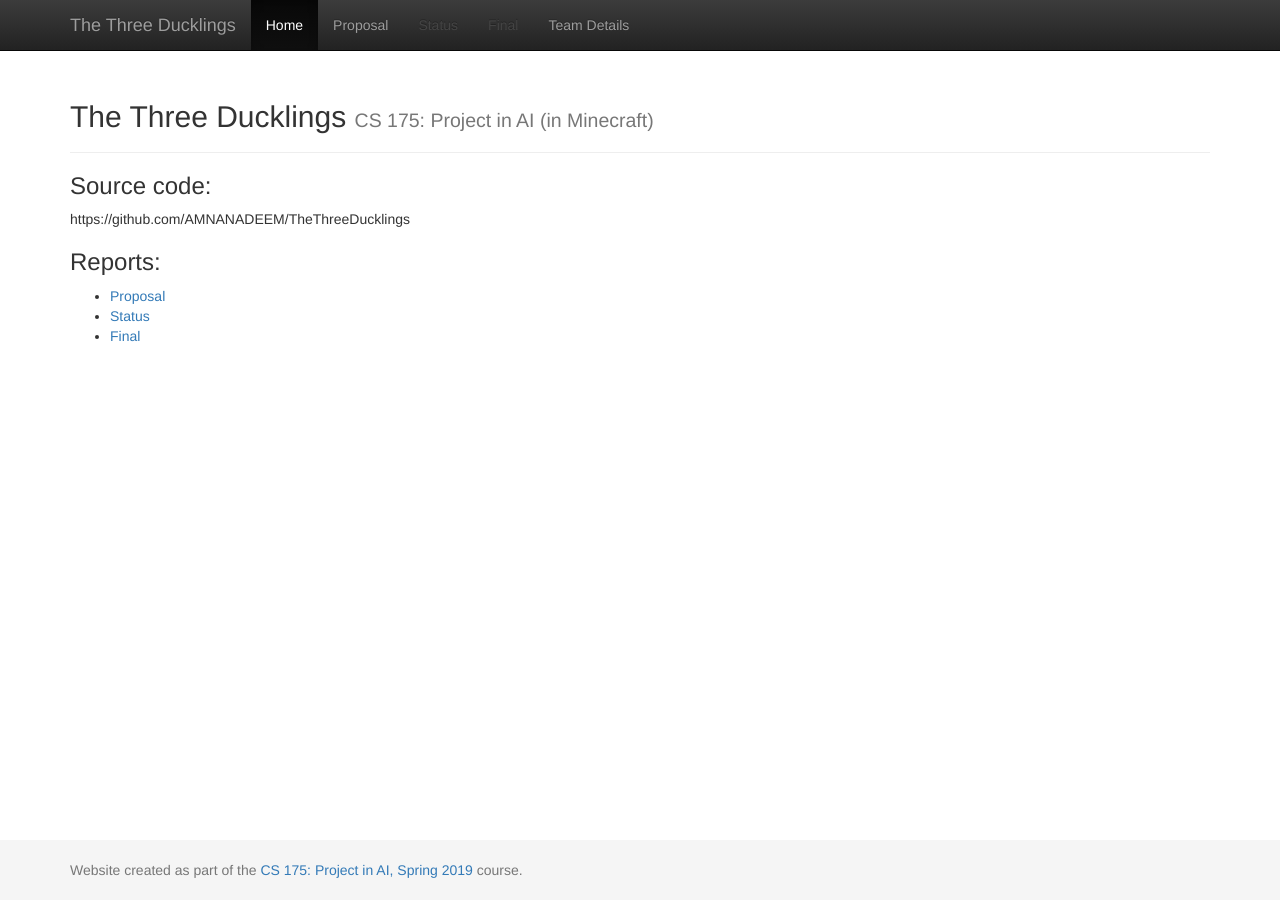
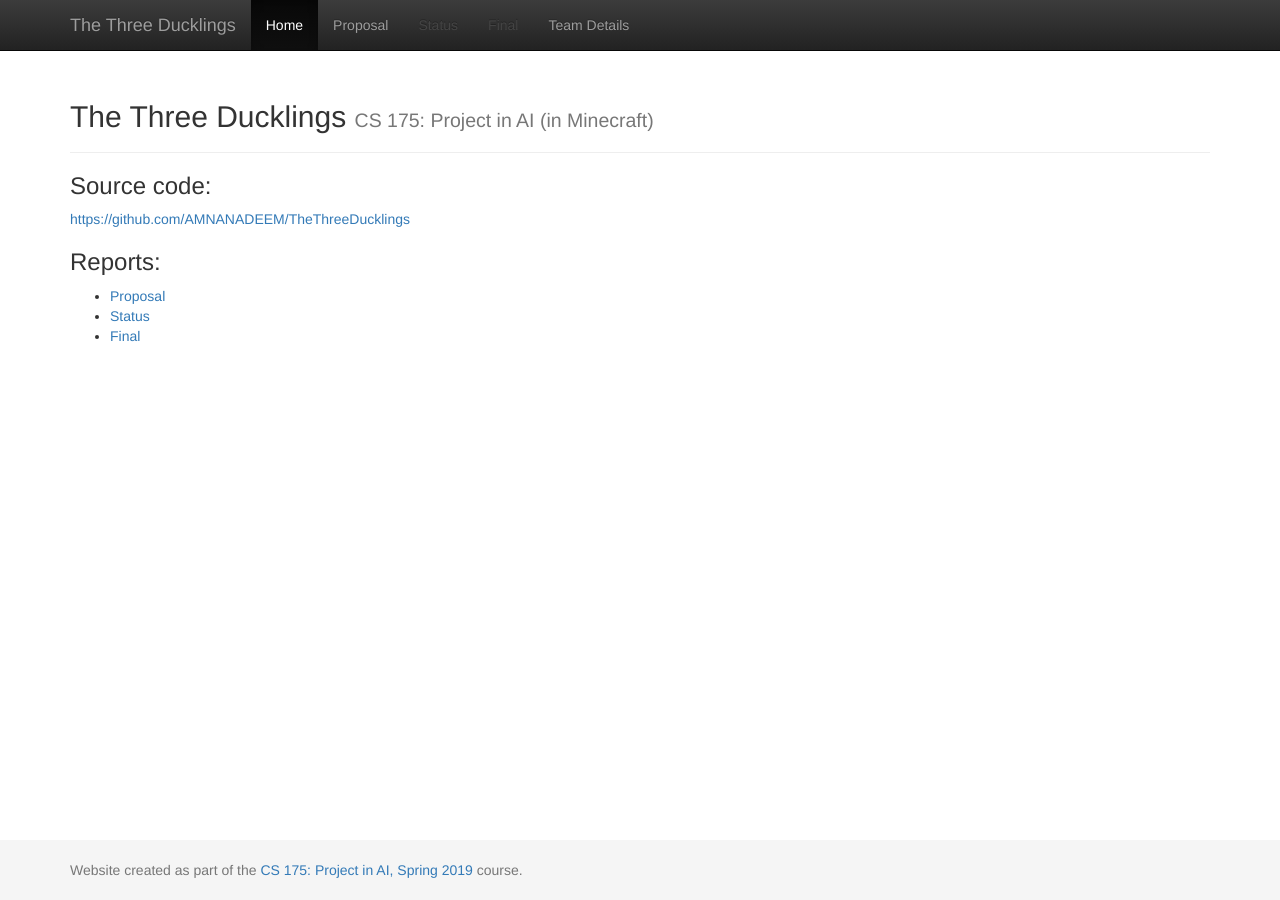
Before and after one commit to AMNANADEEM/ArtificialMinds, a Jekyll site: the page built from docs/index.md, in a window 1280 px wide. Built offline with Jekyll 4.4.1, drawn with Linux system fonts in a browser that asks for light colours.

```diff
--- a/docs/index.md
+++ b/docs/index.md
@@ -4,7 +4,7 @@ title:  Home
 ---
 
 ### Source code:
-https://github.com/AMNANADEEM/TheThreeDucklings
+[https://github.com/AMNANADEEM/TheThreeDucklings]()
 
 ### Reports:
 
```
